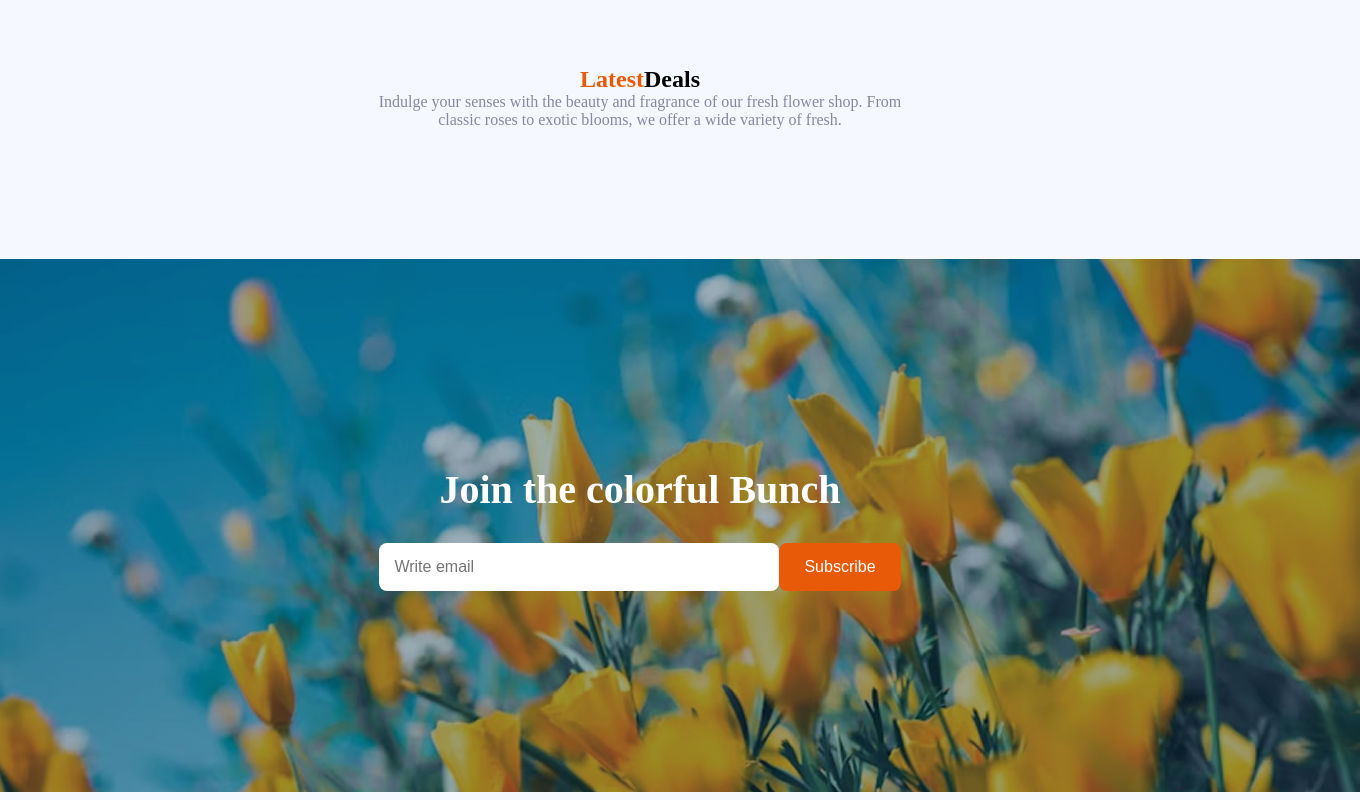
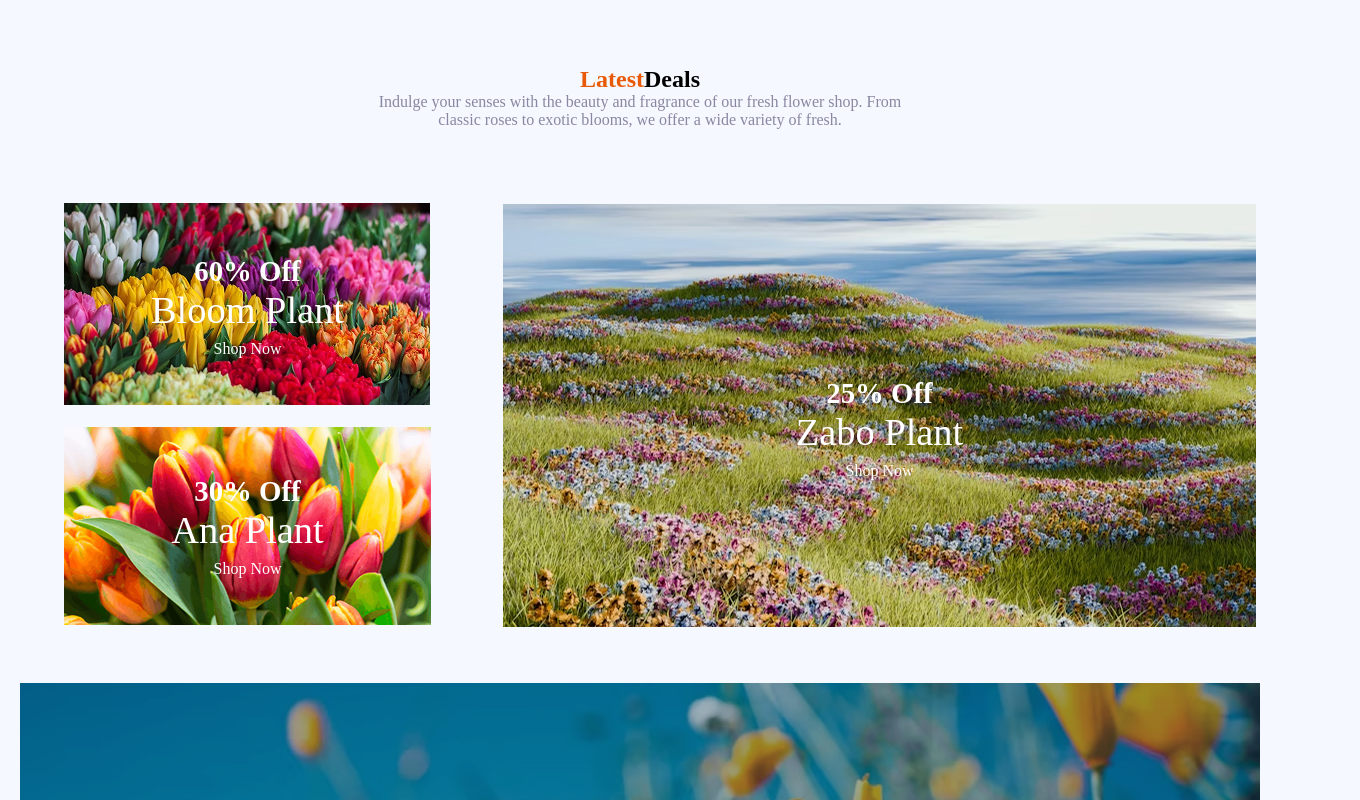
Before and after one commit to Banik-Arnab/B12-A02-Flowers, a plain HTML site: page index.html in a window 1280 px wide. Shown: the part 2000-2800 px from the top of the page, 1360 px wide, since content can reach past the window. Drawn offline with Linux system fonts and the light colour scheme.

Commit message:
join section

```diff
--- a/flower style/style.css
+++ b/flower style/style.css
@@ -206,7 +206,7 @@ body {
 }
 
 .join-content h2 {
-    font-size: 2.5rem;
+    font-size: 1.5rem;
     color: #fff;
     margin-bottom: 30px;
 
@@ -239,8 +239,13 @@ body {
 }
 
 .join-email {
-    position: relative;
-    top: -330px;
+  margin-top: -150px;
+  position: relative;
+
+}
+
+.join-img {
+  width: 100%;
 }
 
 .footer {
@@ -305,7 +310,75 @@ body {
 }
 
 
+.promo-grid {
+    display: grid;
+    grid-template-columns: repeat(2, 1fr);
+    grid-template-rows: repeat(2, 200px);
+    gap: 1.5rem;
+    max-width: 1200px;
+    margin: 0 auto;
+}
 
+.promo-card {
+
+    display: flex;
+    flex-direction: column;
+    justify-content: space-between;
+    padding: 1.5rem;
+    border-radius: 12px;
+    background-size: cover;
+    background-position: center;
+}
+
+
+
+.zabo {
+    grid-column: 2 / 3;
+    grid-row: 1 / 3;
+
+}
+
+.promo-card h2 {
+    font-size: 1.8rem;
+    font-weight: 700;
+    margin-bottom: 0.5rem;
+}
+
+.promo-card span {
+    font-weight: 400;
+    font-size: 2.4rem;
+}
+
+.price {
+    color: #fff;
+    text-align: center;
+    justify-content: center;
+    position: relative;
+    top: -150px;
+}
+
+.price-zabo {
+    color: #fff;
+    text-align: center;
+    justify-content: center;
+    position: relative;
+    top: -250px;
+}
+
+.shop-btn {
+
+    color: #fff;
+    padding: 0.5rem 1rem;
+
+    font-weight: 500;
+    text-decoration: none;
+    align-self: flex-start;
+    transition: background-color 0.3s ease;
+}
+
+.shop-btn:hover {
+    background-color: #E95A08;
+}
 
 @media screen and (max-width: 576px) {
     .navbar {
@@ -355,9 +428,19 @@ body {
         font-size: 1rem;
     }
 
-    .join-section {
-        max-width: 100%;
-        padding: 40px 15px;
+
+
+    .promo-grid {
+        grid-template-columns: 1fr;
+        grid-template-rows: auto;
     }
 
+    .zabo {
+        grid-column: auto;
+        grid-row: auto;
+    }
+
+    .grid-img {
+        width: 100%;
+    }
 }
--- a/index.html
+++ b/index.html
@@ -122,10 +122,36 @@
             From<br> classic roses to exotic blooms, we offer a wide variety of fresh.</p>
         </div>
       </section>
+<section>
+  <section class="promo-grid">
+  <div class="promo-card bloom">
+    <img class="grid-img" src="assets/deal-bloom.png" alt="">
+    <div class="price">
+      <h2>60% Off <br> <span>Bloom Plant</span></h2>
+    <a href="" class="shop-btn">Shop Now</a>
+    </div>
+  </div>
 
+  <div class="promo-card ana">
+    <img class="grid-img"src="assets/deal-ana.png" alt="">
+   <div class="price">
+     <h2>30% Off <br> <span>Ana Plant</span></h2>
+    <a href="" class="shop-btn">Shop Now</a>
+   </div>
+  </div>
+
+  <div class="promo-card zabo">
+    <img class="grid-img" src="assets/deal-zabo.png" alt="">
+   <div class="price-zabo">
+     <h2>25% Off <br> <span>Zabo Plant</span></h2>
+    <a href="" class="shop-btn">Shop Now</a>
+   </div>
+  </div>
+</section>
+</section>
       <section class="join-section">
         <div class="join-content">
-          <img src="assets/news-letter-bg.png" alt="">
+          <img class="join-img" src="assets/news-letter-bg.png" alt="">
           <div class="join-email">
             <h2>Join the colorful Bunch</h2>
             <form class="subscribe-form">
```
